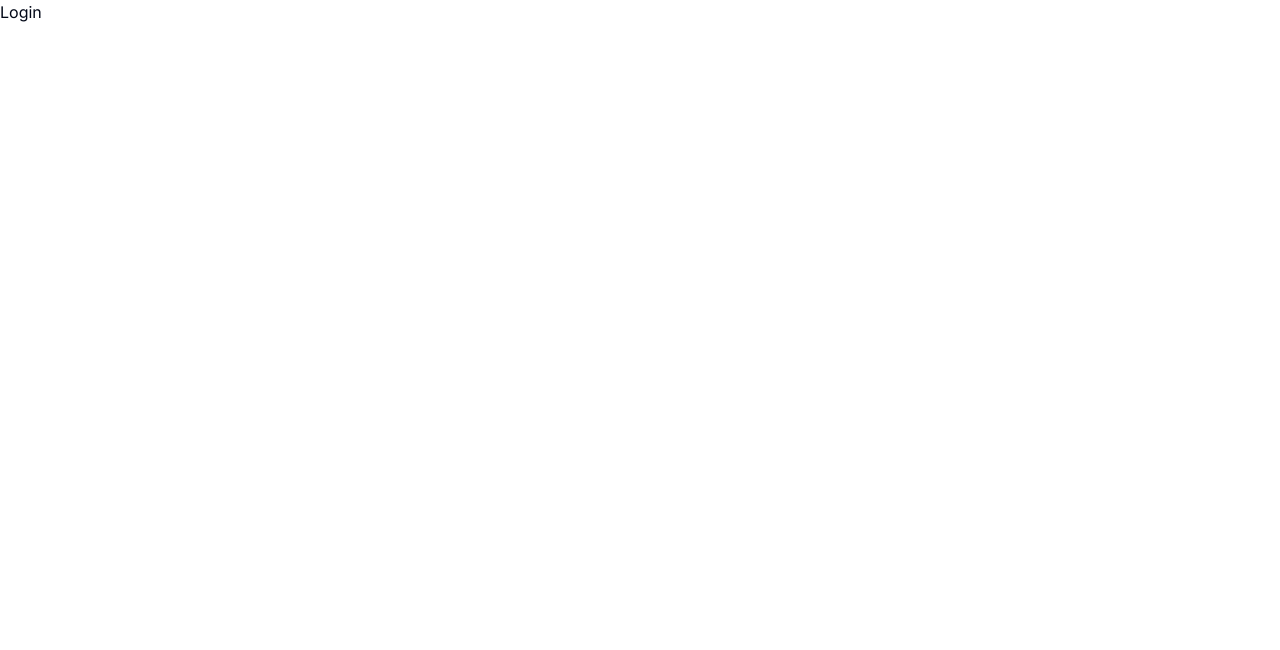
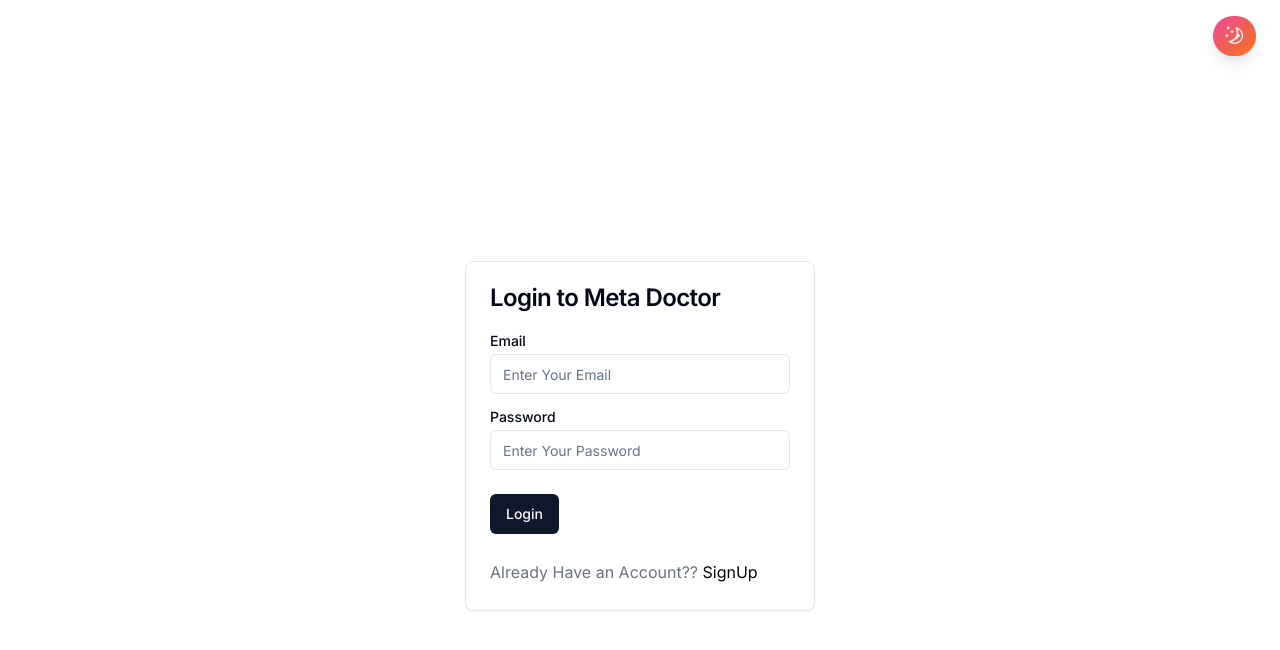
Before and after one commit to Priyanshu9898/MetaDoctor, a Next.js app in the folder client/: page /login in a window 1280 px wide. Shown: the top 650 px of the page. Built offline with nearby package versions, Linux system fonts and the light colour scheme.

Commit message:
Auth Navbar is created

```diff
--- /dev/null
+++ b/client/app/(auth)/AuthNavbar.tsx
@@ -0,0 +1,12 @@
+import ThemeSwitcher from '@/components/Themes/ThemeSwitcher'
+import React from 'react'
+
+const AuthNavbar = () => {
+  return (
+    <div className='flex items-end justify-end px-6 py-4 w-screen'>
+        <ThemeSwitcher />
+    </div>
+  )
+}
+
+export default AuthNavbar
--- /dev/null
+++ b/client/app/(auth)/layout.tsx
@@ -0,0 +1,17 @@
+import React, { ReactNode } from "react";
+import AuthNavbar from "./AuthNavbar";
+
+const layout = ({ children }: { children: React.ReactNode }) => {
+  return (
+    <>
+      <div className="flex flex-col justify-between h-screen">
+        <AuthNavbar />
+        <div className="flex-grow flex items-center justify-center">
+          {children}
+        </div>
+      </div>
+    </>
+  );
+};
+
+export default layout;
--- a/client/app/(auth)/login/page.tsx
+++ b/client/app/(auth)/login/page.tsx
@@ -1,9 +1,87 @@
-import React from 'react'
+"use client";
+
+import React, { useState } from "react";
+import { Button } from "@/components/ui/button";
+import {
+  Card,
+  CardContent,
+  CardDescription,
+  CardFooter,
+  CardHeader,
+  CardTitle,
+} from "@/components/ui/card";
+import { Input } from "@/components/ui/input";
+import { Label } from "@/components/ui/label";
+import { LoginType } from "@/constants/Auth";
+import {
+  Form,
+  FormControl,
+  FormDescription,
+  FormField,
+  FormItem,
+  FormLabel,
+  FormMessage,
+} from "@/components/ui/form";
+import { useForm } from "react-hook-form";
+import { z } from "zod";
+import Link from "next/link";
 
 const Login = () => {
+  const [data, setData] = useState({
+    email: "",
+    password: "",
+  });
+
+  const handleChange = (e: React.ChangeEvent<HTMLInputElement>) => {
+    setData((prev: LoginType) => ({
+      ...prev,
+      [e.target.name]: e.target.value,
+    }));
+  };
+
   return (
-    <div>Login</div>
-  )
-}
+    <>
+      <Card className="w-[350px]">
+        <CardHeader>
+          <CardTitle>Login to Meta Doctor</CardTitle>
+        </CardHeader>
+        <CardContent>
+          <form>
+            <div className="grid w-full items-center gap-4">
+              <div className="flex flex-col space-y-1.5">
+                <Label htmlFor="name">Email</Label>
+                <Input
+                  id="email"
+                  name="email"
+                  type="email"
+                  value={data.email}
+                  onChange={handleChange}
+                  placeholder="Enter Your Email"
+                />
+              </div>
+              <div className="flex flex-col space-y-1.5">
+                <Label htmlFor="framework">Password</Label>
+                <Input
+                  id="password"
+                  name="password"
+                  type="password"
+                  onChange={handleChange}
+                  value={data.password}
+                  placeholder="Enter Your Password"
+                />
+              </div>
+            </div>
+          </form>
+        </CardContent>
+        <CardFooter className="flex-col items-start justify-between">
+          <Button>Login</Button>
+          <p className="leading-7 [&:not(:first-child)]:mt-6 text-gray-500">
+            Already Have an Account?? <Link href="/register" className="text-decoration-line text-black dark:text-gray-200">SignUp</Link>
+          </p>
+        </CardFooter>
+      </Card>
+    </>
+  );
+};
 
-export default Login
+export default Login;
--- /dev/null
+++ b/client/components/ui/card.tsx
@@ -0,0 +1,79 @@
+import * as React from "react"
+
+import { cn } from "@/lib/utils"
+
+const Card = React.forwardRef<
+  HTMLDivElement,
+  React.HTMLAttributes<HTMLDivElement>
+>(({ className, ...props }, ref) => (
+  <div
+    ref={ref}
+    className={cn(
+      "rounded-lg border bg-card text-card-foreground shadow-sm",
+      className
+    )}
+    {...props}
+  />
+))
+Card.displayName = "Card"
+
+const CardHeader = React.forwardRef<
+  HTMLDivElement,
+  React.HTMLAttributes<HTMLDivElement>
+>(({ className, ...props }, ref) => (
+  <div
+    ref={ref}
+    className={cn("flex flex-col space-y-1.5 p-6", className)}
+    {...props}
+  />
+))
+CardHeader.displayName = "CardHeader"
+
+const CardTitle = React.forwardRef<
+  HTMLParagraphElement,
+  React.HTMLAttributes<HTMLHeadingElement>
+>(({ className, ...props }, ref) => (
+  <h3
+    ref={ref}
+    className={cn(
+      "text-2xl font-semibold leading-none tracking-tight",
+      className
+    )}
+    {...props}
+  />
+))
+CardTitle.displayName = "CardTitle"
+
+const CardDescription = React.forwardRef<
+  HTMLParagraphElement,
+  React.HTMLAttributes<HTMLParagraphElement>
+>(({ className, ...props }, ref) => (
+  <p
+    ref={ref}
+    className={cn("text-sm text-muted-foreground", className)}
+    {...props}
+  />
+))
+CardDescription.displayName = "CardDescription"
+
+const CardContent = React.forwardRef<
+  HTMLDivElement,
+  React.HTMLAttributes<HTMLDivElement>
+>(({ className, ...props }, ref) => (
+  <div ref={ref} className={cn("p-6 pt-0", className)} {...props} />
+))
+CardContent.displayName = "CardContent"
+
+const CardFooter = React.forwardRef<
+  HTMLDivElement,
+  React.HTMLAttributes<HTMLDivElement>
+>(({ className, ...props }, ref) => (
+  <div
+    ref={ref}
+    className={cn("flex items-center p-6 pt-0", className)}
+    {...props}
+  />
+))
+CardFooter.displayName = "CardFooter"
+
+export { Card, CardHeader, CardFooter, CardTitle, CardDescription, CardContent }
--- /dev/null
+++ b/client/components/ui/form.tsx
@@ -0,0 +1,176 @@
+import * as React from "react"
+import * as LabelPrimitive from "@radix-ui/react-label"
+import { Slot } from "@radix-ui/react-slot"
+import {
+  Controller,
+  ControllerProps,
+  FieldPath,
+  FieldValues,
+  FormProvider,
+  useFormContext,
+} from "react-hook-form"
+
+import { cn } from "@/lib/utils"
+import { Label } from "@/components/ui/label"
+
+const Form = FormProvider
+
+type FormFieldContextValue<
+  TFieldValues extends FieldValues = FieldValues,
+  TName extends FieldPath<TFieldValues> = FieldPath<TFieldValues>
+> = {
+  name: TName
+}
+
+const FormFieldContext = React.createContext<FormFieldContextValue>(
+  {} as FormFieldContextValue
+)
+
+const FormField = <
+  TFieldValues extends FieldValues = FieldValues,
+  TName extends FieldPath<TFieldValues> = FieldPath<TFieldValues>
+>({
+  ...props
+}: ControllerProps<TFieldValues, TName>) => {
+  return (
+    <FormFieldContext.Provider value={{ name: props.name }}>
+      <Controller {...props} />
+    </FormFieldContext.Provider>
+  )
+}
+
+const useFormField = () => {
+  const fieldContext = React.useContext(FormFieldContext)
+  const itemContext = React.useContext(FormItemContext)
+  const { getFieldState, formState } = useFormContext()
+
+  const fieldState = getFieldState(fieldContext.name, formState)
+
+  if (!fieldContext) {
+    throw new Error("useFormField should be used within <FormField>")
+  }
+
+  const { id } = itemContext
+
+  return {
+    id,
+    name: fieldContext.name,
+    formItemId: `${id}-form-item`,
+    formDescriptionId: `${id}-form-item-description`,
+    formMessageId: `${id}-form-item-message`,
+    ...fieldState,
+  }
+}
+
+type FormItemContextValue = {
+  id: string
+}
+
+const FormItemContext = React.createContext<FormItemContextValue>(
+  {} as FormItemContextValue
+)
+
+const FormItem = React.forwardRef<
+  HTMLDivElement,
+  React.HTMLAttributes<HTMLDivElement>
+>(({ className, ...props }, ref) => {
+  const id = React.useId()
+
+  return (
+    <FormItemContext.Provider value={{ id }}>
+      <div ref={ref} className={cn("space-y-2", className)} {...props} />
+    </FormItemContext.Provider>
+  )
+})
+FormItem.displayName = "FormItem"
+
+const FormLabel = React.forwardRef<
+  React.ElementRef<typeof LabelPrimitive.Root>,
+  React.ComponentPropsWithoutRef<typeof LabelPrimitive.Root>
+>(({ className, ...props }, ref) => {
+  const { error, formItemId } = useFormField()
+
+  return (
+    <Label
+      ref={ref}
+      className={cn(error && "text-destructive", className)}
+      htmlFor={formItemId}
+      {...props}
+    />
+  )
+})
+FormLabel.displayName = "FormLabel"
+
+const FormControl = React.forwardRef<
+  React.ElementRef<typeof Slot>,
+  React.ComponentPropsWithoutRef<typeof Slot>
+>(({ ...props }, ref) => {
+  const { error, formItemId, formDescriptionId, formMessageId } = useFormField()
+
+  return (
+    <Slot
+      ref={ref}
+      id={formItemId}
+      aria-describedby={
+        !error
+          ? `${formDescriptionId}`
+          : `${formDescriptionId} ${formMessageId}`
+      }
+      aria-invalid={!!error}
+      {...props}
+    />
+  )
+})
+FormControl.displayName = "FormControl"
+
+const FormDescription = React.forwardRef<
+  HTMLParagraphElement,
+  React.HTMLAttributes<HTMLParagraphElement>
+>(({ className, ...props }, ref) => {
+  const { formDescriptionId } = useFormField()
+
+  return (
+    <p
+      ref={ref}
+      id={formDescriptionId}
+      className={cn("text-sm text-muted-foreground", className)}
+      {...props}
+    />
+  )
+})
+FormDescription.displayName = "FormDescription"
+
+const FormMessage = React.forwardRef<
+  HTMLParagraphElement,
+  React.HTMLAttributes<HTMLParagraphElement>
+>(({ className, children, ...props }, ref) => {
+  const { error, formMessageId } = useFormField()
+  const body = error ? String(error?.message) : children
+
+  if (!body) {
+    return null
+  }
+
+  return (
+    <p
+      ref={ref}
+      id={formMessageId}
+      className={cn("text-sm font-medium text-destructive", className)}
+      {...props}
+    >
+      {body}
+    </p>
+  )
+})
+FormMessage.displayName = "FormMessage"
+
+export {
+  useFormField,
+  Form,
+  FormItem,
+  FormLabel,
+  FormControl,
+  FormDescription,
+  FormMessage,
+  FormField,
+}
--- /dev/null
+++ b/client/constants/Auth.ts
@@ -0,0 +1,5 @@
+export interface LoginType {
+    email: string;
+    password: string;
+
+}
--- a/client/package.json
+++ b/client/package.json
@@ -9,6 +9,7 @@
     "lint": "next lint"
   },
   "dependencies": {
+    "@hookform/resolvers": "^3.3.4",
     "@radix-ui/react-dialog": "^1.0.5",
     "@radix-ui/react-icons": "^1.3.0",
     "@radix-ui/react-label": "^2.0.2",
@@ -20,8 +21,10 @@
     "next-themes": "^0.2.1",
     "react": "^18",
     "react-dom": "^18",
+    "react-hook-form": "^7.50.0",
     "tailwind-merge": "^2.2.1",
-    "tailwindcss-animate": "^1.0.7"
+    "tailwindcss-animate": "^1.0.7",
+    "zod": "^3.22.4"
   },
   "devDependencies": {
     "@types/node": "^20",
```
Also changed, not shown: client/constants/index.ts (added), 1 other file (tests, documents, lock files or other folders).
